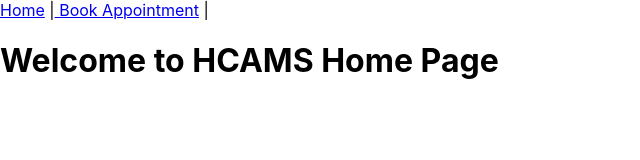
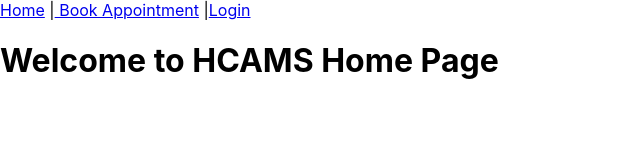
Before and after one commit to oscarsloan20/HCAMS, a React (Create React App) app in the folder frontend/: page / in a window 1280 px wide. Shown: the top 160 px of the page, without its empty margins (0-640 px from the left). Built offline with nearby package versions, Linux system fonts and the light colour scheme.

Commit message:
On branch main  Changes to be committed: 	modified:   frontend/src/components/Navbar.js

```diff
--- a/frontend/src/components/Navbar.js
+++ b/frontend/src/components/Navbar.js
@@ -5,6 +5,7 @@ function Navbar() {
     <nav>
       <Link to="/">Home</Link> |
       <Link to="/book"> Book Appointment</Link> |
+      <Link to="/login">Login</Link>
       {/*<Link to="/appointments"> View Appointments</Link> */}
     </nav>
   );
```
